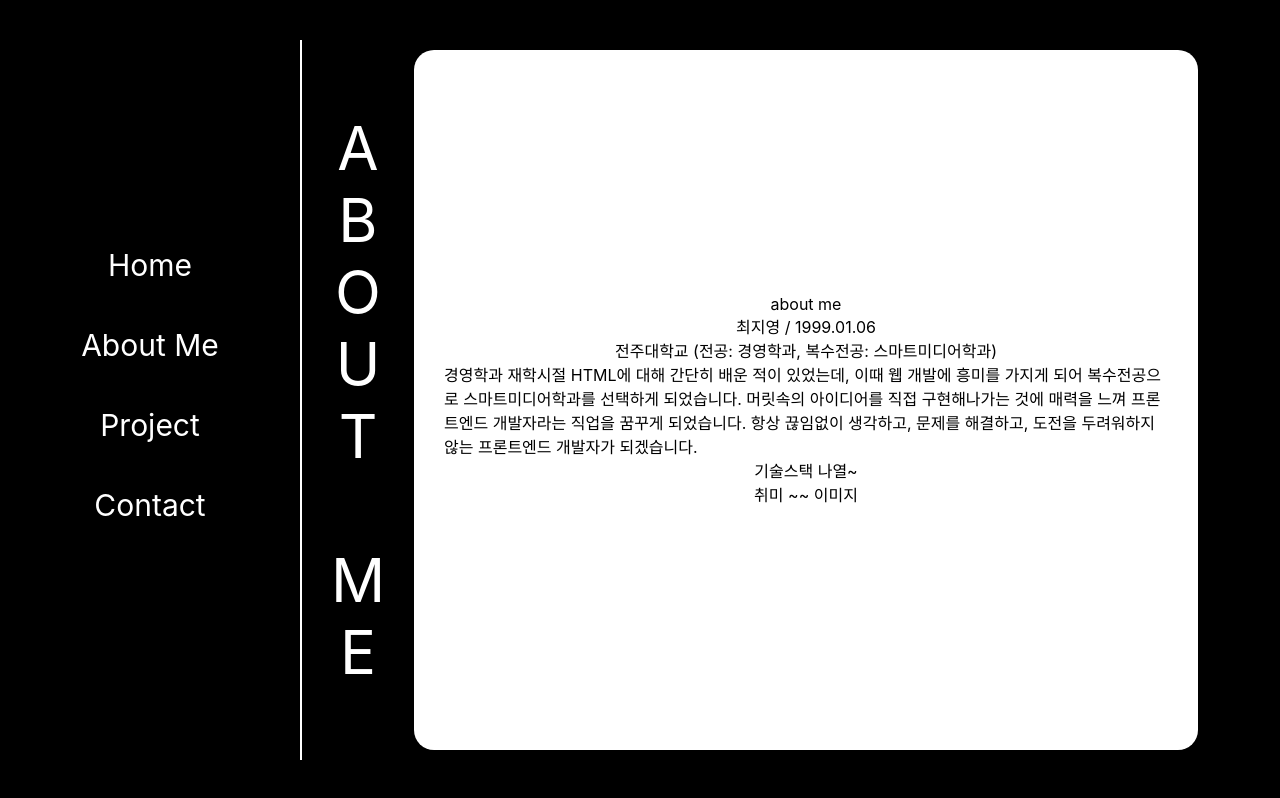
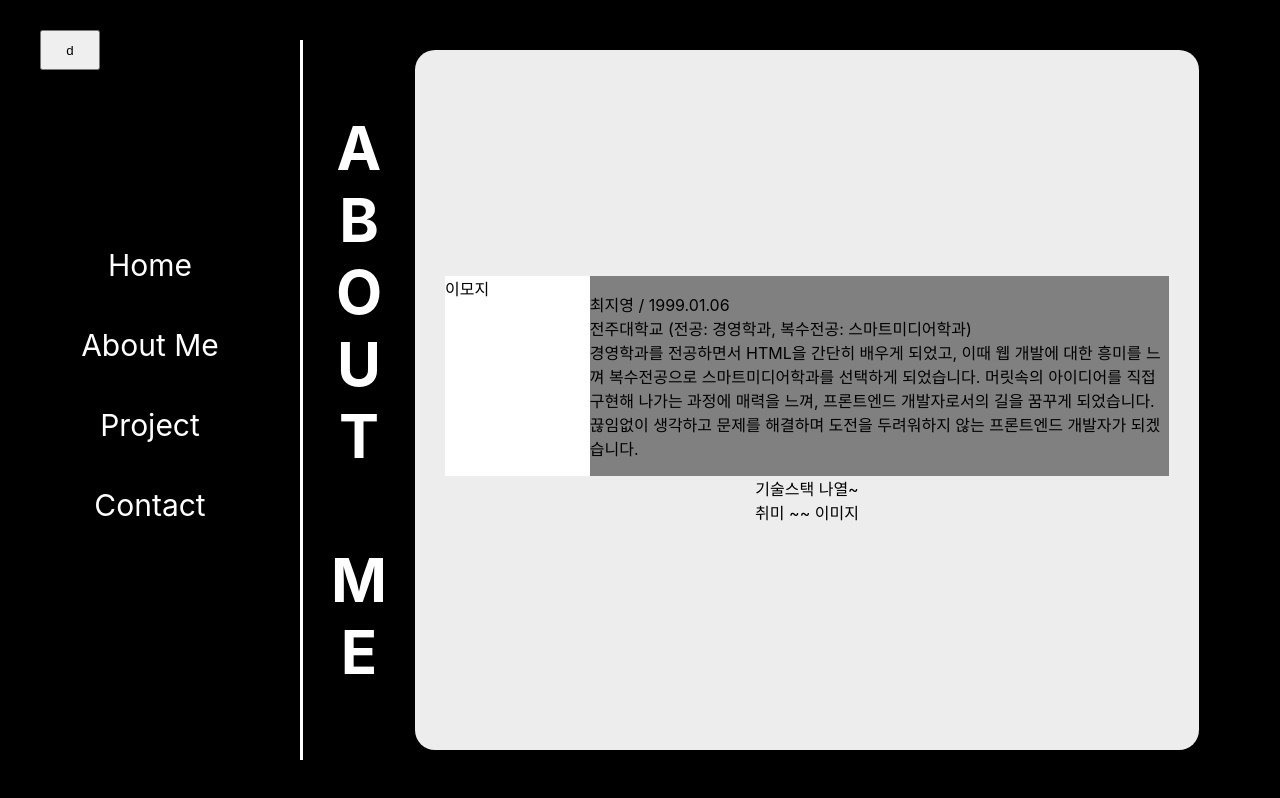
Before and after one commit to jizero1/portfolio, a React (Create React App) app: page / in a window 1280 px wide. Both pictures are taken after a click on the item "About Me". Built offline with nearby package versions, Linux system fonts and the light colour scheme.

Commit message:
다크모드/밝은모드 추가

```diff
--- a/src/App.css
+++ b/src/App.css
@@ -9,7 +9,19 @@
   color: white;
   display: flex;
   align-items: center;
-  /* position: relative; */
+  position: relative;
+}
+.toggle-container {
+  position: absolute;
+  left: 40px;
+  top: 30px;
+  z-index: 10;
+}
+.toggle-btn {
+  width: 60px;
+  height: 40px;
+  cursor: pointer;
+  /* background-color: blue; */
 }
 .nav-container {
   width: 300px;
@@ -23,7 +35,7 @@
   border-style: none; */
   z-index: 1;
   /* position:relative; */
-  border-right: 2px solid white;
+  border-right: 3px solid white;
   animation: lineAni 0.5s linear 1;
   /* position: relative; */
 }
@@ -33,6 +45,7 @@
 .nav-ul li {
   width: 180px;
   height: 50px;
+  border-radius: 10px;
   margin-bottom: 30px;
   font-size: 30px;
   display: flex;
@@ -93,10 +106,11 @@
   /* animation: spin 2s linear infinite; */
   border-radius: 100%;
   position: absolute;
+
 }
 .main-img {
-  width: 200px;
-  height: 200px;
+  width: 260px;
+  height: 260px;
   background-color: white;
   border: 10px solid rgb(235, 235, 235);
   border-radius: 100%;
@@ -104,7 +118,17 @@
   justify-content: center;
   align-items: center;
   font-size: 60px;
-  position :relative;
+  position: relative;
+  overflow: hidden;
+}
+.main-imgBox {
+  width: 300px;
+  height: 140px;
+  /* background-color: green; */
+  border-bottom: 5px solid black;
+}
+.main-imgBox img {
+  margin-top: 20px;
 }
 /* @keyframes spin {
   from {
@@ -127,7 +151,7 @@
  .shared {
   width: 100%;
   height: 80%;
-  background-color: white;
+  background-color: rgb(237, 237, 237);
   color: black;
   flex-direction: column;
   display: flex;
@@ -137,12 +161,32 @@
   padding: 30px;
   position: relative;
   z-index: 1;
+
  }
-
  .sideText-in {
   writing-mode: vertical-rl; /* 텍스트를 세로로 표시 */
   text-orientation: upright; /* 글자가 좌우반전 되지 않도록 */
   font-size: 60px;
+  font-weight: bold;
   margin-left: 20px;
   margin-right: 20px;
  }
+.about-top {
+  width: 100%;
+  /* height: 40%; */
+  background-Color: grey;
+  flex-direction: row;
+  display: flex;
+}
+.about-img {
+  width: 20%;
+  height: 200px;
+  background-color: white;
+}
+.about-text {
+  width: 80%;
+  display: flex;
+  flex-direction: column;
+  justify-content: center;
+  /* align-items: center; */
+}
--- a/src/App.js
+++ b/src/App.js
@@ -5,6 +5,9 @@ import React from 'react';
 
 function App() {
 
+  const [toggle, setToggle] = useState(false);
+
+  console.log(toggle);
   const [click, setClick] = useState([true, false, false, false]);
   const navClick = (index) => {
     const updateState = [false, false, false, false];
@@ -12,9 +15,21 @@ function App() {
     setClick(updateState);
   };
 
+  const Toggle = () => {
+    // const [click, setClick] = useState(false);
+    const toggleClick = () => {
+      setToggle(!toggle);
+      console.log("dddd"+!toggle);
+    }
+    return (
+      <div className="toggle-container">
+        <button className="toggle-btn" onClick={toggleClick}>d</button>
+      </div>
+    )
+  }
   const NavContainer = () => {
     return (
-      <div className="nav-container">
+      <div className="nav-container" style={toggle ? {borderColor: 'black'} : {borderColor: 'white'}}>
         <nav className="nav">
           <ul className="nav-ul">
             <li onClick={() => navClick(0)} >
@@ -38,10 +53,10 @@ function App() {
   }
 
   const MainContainer = () => {
-    const [clickImg, setClickImg] = useState(false);
-    const imgChange = () => {
-      setClickImg(!clickImg);
-    }
+    // const [clickImg, setClickImg] = useState(false);
+    // const imgChange = () => {
+    //   setClickImg(!clickImg);
+    // }
     return (
       <div className="main-container">
         {/* 화면 왼쪽에 메뉴 네비게이션 / 중앙에 이름 및 간단소개 / 중앙에 메인화면 */}
@@ -52,8 +67,14 @@ function App() {
             <div className="main-circle">
 
             </div>
-            <div className="main-img" onMouseOver={imgChange} onMouseLeave={imgChange}>
-              {clickImg ? <p>👋</p> : <p>👩</p>}
+
+            <div className="main-img">
+              <div className="main-imgBox">
+                {/* <img></img> 제자리에서 움직이다가 인사하는 이미지 */}
+                {/* 제자리에서 움직이는 이미지를 animation으로 앞으로 움직이게하기 */}
+                {/* C:\Users\gy411\바탕 화면\portfolio\project1\img\img1.gif */}
+                <img src="/img/img1.gif" alt="이미지"></img>
+              </div>
             </div>
           </div>
 
@@ -63,23 +84,32 @@ function App() {
   };
 
 
-{/* 자기소개, 기술스택,프로젝트경험,개발시작이유,취미또는 관심사 */}
+  {/* 자기소개, 기술스택,프로젝트경험,개발시작이유,취미또는 관심사 */ }
   const AboutContainer = () => {
     return (
       <div className="shared-container about-container">
         <p className="sideText-in">ABOUT ME</p>
         <div className="shared about">
-          <p>about me</p>
-          <p>최지영 / 1999.01.06 </p>
-          <p>전주대학교 (전공: 경영학과, 복수전공: 스마트미디어학과)</p>
-          <p>
-            경영학과 재학시절 HTML에 대해 간단히 배운 적이 있었는데,
-            이때 웹 개발에 흥미를 가지게 되어 복수전공으로 스마트미디어학과를
-            선택하게 되었습니다. 머릿속의 아이디어를 직접 구현해나가는 것에
-            매력을 느껴 프론트엔드 개발자라는 직업을 꿈꾸게 되었습니다.
-            항상 끊임없이 생각하고, 문제를 해결하고, 도전을 두려워하지 않는
+
+          <div className="about-top">
+            <div className="about-img">이모지</div>
+            <div className="about-text">
+            <p>최지영 / 1999.01.06 </p>
+            <p>전주대학교 (전공: 경영학과, 복수전공: 스마트미디어학과)</p>
+            <p>
+            경영학과를 전공하면서 HTML을 간단히 배우게 되었고,
+            이때 웹 개발에 대한 흥미를 느껴 복수전공으로
+            스마트미디어학과를 선택하게 되었습니다.
+            머릿속의 아이디어를 직접 구현해 나가는 과정에 매력을 느껴,
+            프론트엔드 개발자로서의 길을 꿈꾸게 되었습니다.
+            끊임없이 생각하고 문제를 해결하며 도전을 두려워하지 않는
             프론트엔드 개발자가 되겠습니다.
-          </p>
+            </p>
+          </div>
+          </div>
+
+
+
           <p>기술스택 나열~</p>
           <p>취미 ~~ 이미지 </p>
         </div>
@@ -113,8 +143,8 @@ function App() {
     if (click[3]) return <ContactContainer></ContactContainer>;
   }
   return (
-    <div className="container">
-
+    <div className="container" style={toggle ? {backgroundColor: 'white', color: 'black'} :  {backgroundColor: 'black', color: 'white'}}>
+      <Toggle></Toggle>
       <NavContainer></NavContainer>
 
       {renderContent()}
```
Also changed, not shown: public/img/img1.gif (added).
